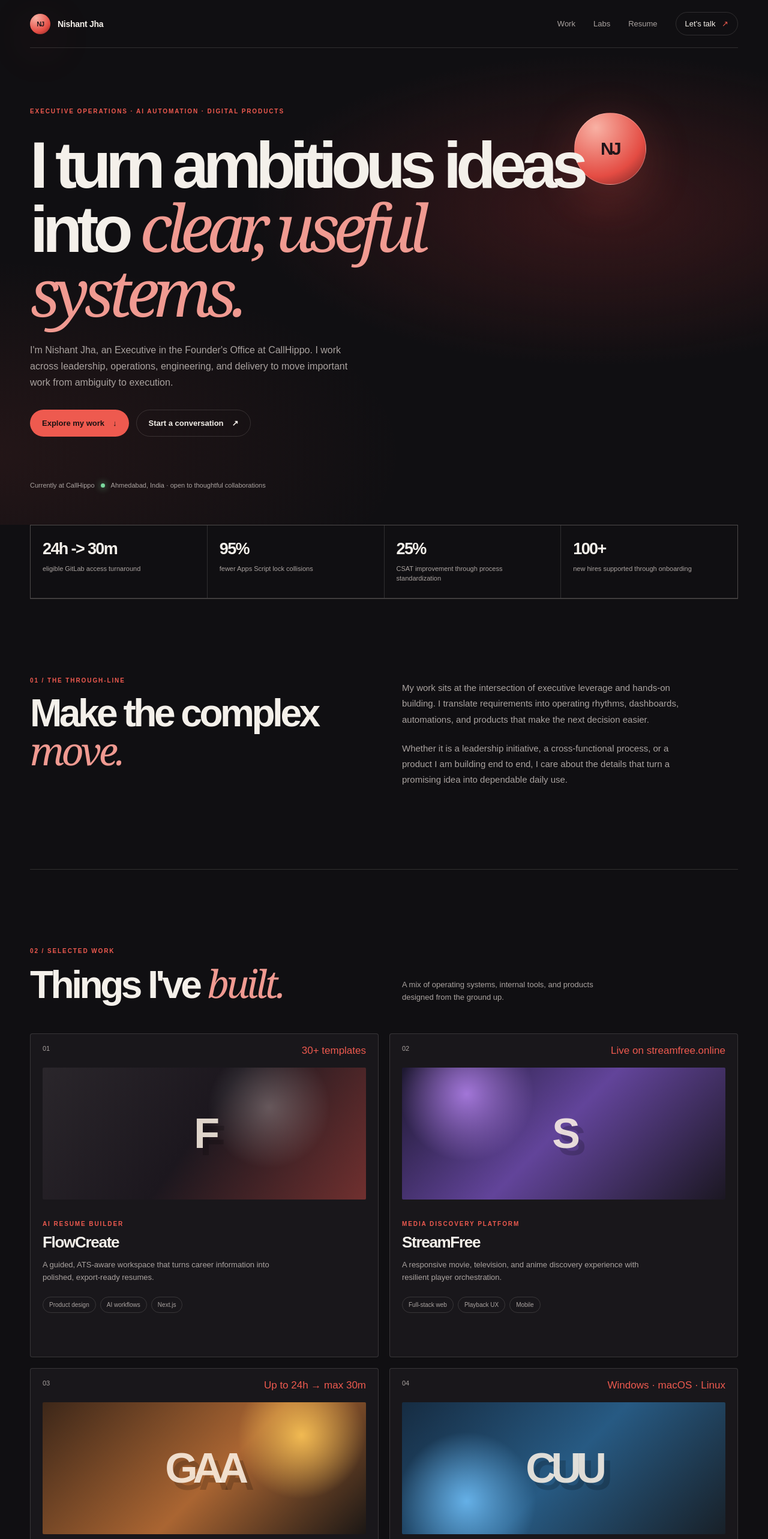
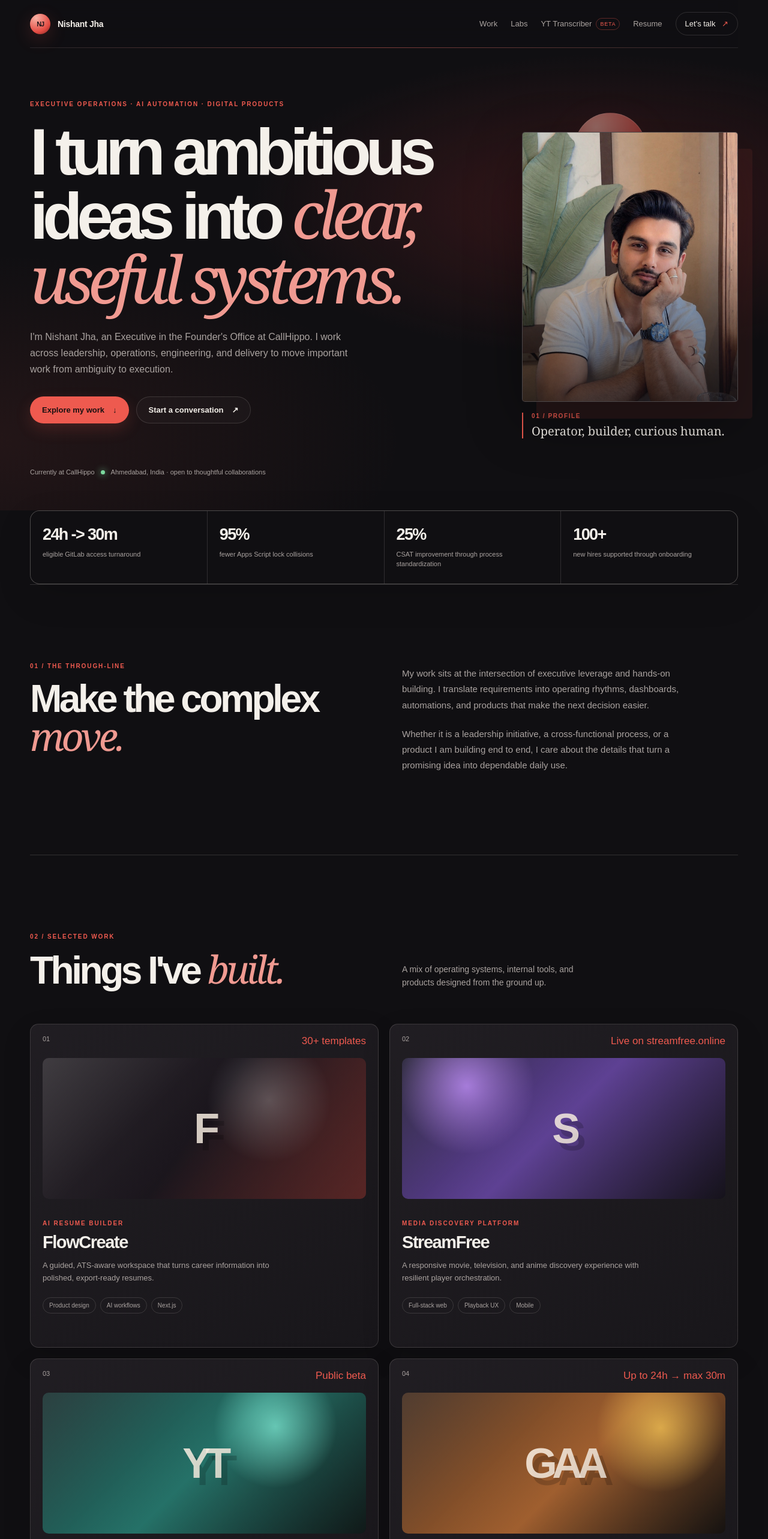
Before and after one commit to Nishantjha1997/nishant-portfolio, a Next.js app: page / in a window 1280 px wide. Shown: the top 2566 px of the page at 60% size. Built offline with nearby package versions, Linux system fonts and the light colour scheme; no server answers.

Commit message:
feat: refine portfolio and add yt transcriber

```diff
--- a/src/app/globals.css
+++ b/src/app/globals.css
@@ -61,3 +61,15 @@
 .contact-form-foot p{color:var(--muted);font-size:11px;line-height:1.55;margin:0;max-width:360px}
 @media(max-width:900px){.speech-workspace{grid-template-columns:1fr}.lab-notes{grid-template-columns:1fr}}
 @media(max-width:760px){.speech-editor,.speech-settings{padding:20px}.range-grid,.form-grid{grid-template-columns:1fr}.speech-actions .button{justify-content:center;flex:1 1 calc(50% - 9px)}.field-meta,.contact-form-foot{align-items:flex-start;flex-direction:column}.contact-form-foot .button{width:100%;justify-content:center}.contact-email{overflow-wrap:anywhere}}
+
+/* Portfolio refinement layer: clearer hierarchy, stronger personal presence, and calmer surfaces. */
+.site-header{position:sticky;top:0;background:rgba(16,15,18,.78);backdrop-filter:blur(18px);-webkit-backdrop-filter:blur(18px);border-bottom-color:rgba(244,240,234,.1)}
+.site-header:after{content:"";position:absolute;left:0;right:0;bottom:-1px;height:1px;background:linear-gradient(90deg,transparent,var(--coral),transparent);opacity:.42}
+.brand{position:relative;z-index:1}.brand .mark-small{box-shadow:0 8px 30px rgba(238,90,79,.2)}
+.top-nav{gap:22px}.top-nav a{white-space:nowrap}.nav-tool{display:inline-flex;align-items:center;gap:7px}.nav-tool span{border:1px solid rgba(238,90,79,.35);border-radius:999px;color:var(--coral);font-size:9px;letter-spacing:.08em;padding:4px 6px;text-transform:uppercase}
+.hero{display:block;min-height:720px;padding:78px 0 58px;isolation:isolate}.hero-grid{display:grid;grid-template-columns:minmax(0,1.1fr) minmax(270px,.64fr);gap:clamp(42px,8vw,120px);align-items:center;min-height:580px}.hero-copy{position:relative;z-index:1}.hero h1{max-width:820px}.hero-profile{width:min(100%,360px);justify-self:end;position:relative;z-index:1}.profile-frame{position:relative;aspect-ratio:4/5;border:1px solid rgba(244,240,234,.2);border-radius:5px;overflow:hidden;background:#221d20;box-shadow:24px 28px 0 rgba(238,90,79,.08),0 30px 90px rgba(0,0,0,.4)}.profile-frame:after{content:"";position:absolute;inset:0;background:linear-gradient(180deg,rgba(16,15,18,.02) 38%,rgba(16,15,18,.72));pointer-events:none}.profile-photo{object-fit:cover;object-position:center 22%;transition:transform .7s cubic-bezier(.2,.7,.2,1)}.hero-profile:hover .profile-photo{transform:scale(1.035)}.profile-caption{display:grid;gap:8px;border-left:2px solid var(--coral);margin-top:18px;padding-left:14px}.profile-caption span{color:var(--coral);font-size:10px;font-weight:700;letter-spacing:.16em}.profile-caption strong{font-family:Georgia,serif;font-size:20px;font-weight:400;line-height:1.2}.hero-orbit{z-index:-1;opacity:.55}.hero-orbit .mark{box-shadow:0 20px 80px rgba(238,90,79,.14)}
+.impact-strip{border-radius:16px;overflow:hidden;box-shadow:0 20px 60px rgba(0,0,0,.12)}.impact-item{transition:background .25s ease}.impact-item:hover{background:var(--panel)}
+.project-card{border-radius:14px;background:linear-gradient(145deg,rgba(33,30,35,.98),rgba(25,23,27,.98));box-shadow:0 18px 50px rgba(0,0,0,.12)}.project-card:hover{box-shadow:0 24px 70px rgba(0,0,0,.24)}.card-art{border-radius:10px;height:235px;position:relative}.card-art:after{content:"";position:absolute;inset:0;background:linear-gradient(135deg,rgba(255,255,255,.1),transparent 35%,rgba(0,0,0,.22));pointer-events:none}.card-copy h3{font-size:29px}.tag-row span{transition:border-color .2s ease,color .2s ease}.project-card:hover .tag-row span{border-color:rgba(238,90,79,.35);color:#ded6d1}
+.section-heading{margin-bottom:58px}.section-note{font-size:14px}.experience-item,.case-block{transition:padding .25s ease}.experience-item:hover{padding-left:10px;border-color:rgba(238,90,79,.35)}
+.button-primary{box-shadow:0 10px 26px rgba(238,90,79,.18)}.button-quiet{background:rgba(255,255,255,.025)}
+@media(max-width:760px){.hero{min-height:auto;padding:52px 0 54px}.hero-grid{grid-template-columns:1fr;gap:44px;min-height:0}.hero-profile{justify-self:start;width:min(82vw,350px);margin-left:6px}.hero-orbit{right:-42px;top:35px}.profile-frame{box-shadow:14px 18px 0 rgba(238,90,79,.08),0 20px 55px rgba(0,0,0,.3)}.top-nav{gap:9px}.nav-tool{font-size:10px}.nav-tool span{display:none}.top-nav .nav-cta{padding:9px 10px}.card-art{height:205px}.project-card{border-radius:12px}.section-heading{margin-bottom:36px}}
--- a/src/app/layout.tsx
+++ b/src/app/layout.tsx
@@ -11,7 +11,7 @@ export const metadata: Metadata = {
     template: "%s | Nishant Jha",
   },
   description: "Nishant Jha is an Executive in the Founder's Office at CallHippo, building AI-enabled operations, automation, internal tools, and thoughtful digital products.",
-  keywords: ["Nishant Jha", "Founder's Office", "Executive Operations", "AI Automation", "Business Operations", "Process Improvement", "Internal Tools"],
+  keywords: ["Nishant Jha", "Founder's Office", "Executive Operations", "AI Automation", "Business Operations", "Process Improvement", "Internal Tools", "YT Transcriber", "YouTube transcript tool", "GitLab access automation"],
   alternates: { canonical: siteUrl },
   manifest: "/manifest.webmanifest",
   openGraph: {
@@ -36,6 +36,7 @@ export default function RootLayout({ children }: Readonly<{ children: React.Reac
     "@context": "https://schema.org",
     "@type": "Person",
     name: "Nishant Jha",
+    image: `${siteUrl}/images/nishant-jha-profile.jpg`,
     jobTitle: "Executive, Founder's Office",
     worksFor: { "@type": "Organization", name: "CallHippo" },
     url: siteUrl,
--- a/src/app/page.tsx
+++ b/src/app/page.tsx
@@ -1,3 +1,4 @@
+import Image from "next/image";
 import Link from "next/link";
 import { ProjectCard } from "@/components/ProjectCard";
 import { Mark } from "@/components/Mark";
@@ -60,6 +61,8 @@ export default function HomePage() {
     <>
       <section className="hero page-shell">
         <div className="hero-orbit" aria-hidden="true"><Mark /></div>
+        <div className="hero-grid">
+          <div className="hero-copy">
         <p className="eyebrow reveal">Executive operations · AI automation · digital products</p>
         <h1 className="reveal delay-1">I turn ambitious ideas into <em>clear, useful systems.</em></h1>
         <p className="hero-lede reveal delay-2">I&apos;m Nishant Jha, an Executive in the Founder&apos;s Office at CallHippo. I work across leadership, operations, engineering, and delivery to move important work from ambiguity to execution.</p>
@@ -68,6 +71,12 @@ export default function HomePage() {
           <Link className="button button-quiet" href="/contact">Start a conversation <span aria-hidden="true">↗</span></Link>
         </div>
         <div className="hero-foot reveal delay-3"><span>Currently at CallHippo</span><span className="status-dot" /><span>Ahmedabad, India · open to thoughtful collaborations</span></div>
+          </div>
+          <aside className="hero-profile reveal delay-2" aria-label="About Nishant Jha">
+            <div className="profile-frame"><Image src="/images/nishant-jha-profile.jpg" alt="Nishant Jha" fill priority sizes="(max-width: 760px) 82vw, 34vw" className="profile-photo" /></div>
+            <div className="profile-caption"><span>01 / PROFILE</span><strong>Operator, builder, curious human.</strong></div>
+          </aside>
+        </div>
       </section>
 
       <section className="impact-strip page-shell" aria-label="Selected impact">
--- a/src/components/SiteHeader.tsx
+++ b/src/components/SiteHeader.tsx
@@ -11,6 +11,7 @@ export function SiteHeader() {
       <nav className="top-nav" aria-label="Primary navigation">
         <Link href="/#work">Work</Link>
         <Link href="/labs/ai-tts">Labs</Link>
+        <a className="nav-tool" href="https://youtube-scripto-scribe.vercel.app/" target="_blank" rel="noreferrer">YT Transcriber <span>Beta</span></a>
         <Link href="/resume">Resume</Link>
         <Link className="nav-cta" href="/contact">Let&apos;s talk <span aria-hidden="true">↗</span></Link>
       </nav>
--- a/src/data/projects.ts
+++ b/src/data/projects.ts
@@ -84,6 +84,43 @@ export const projects: Project[] = [
         "A reusable player shell and operating model for multiple media types and source providers.",
       ],
       disclosure: "StreamFree is a discovery and playback interface. It does not claim to host the third-party media files surfaced by external providers.",
+    },
+  },
+  {
+    slug: "yt-transcriber",
+    title: "YT Transcriber",
+    kicker: "Caption-aware transcript tool",
+    summary: "A browser-first utility that turns available YouTube caption tracks into searchable, timestamped text and exportable files.",
+    description: "YT Transcriber pairs a focused transcript workspace with strict video validation, language selection, search, timestamp links, and TXT, SRT, and WebVTT exports. It is a public beta: availability depends on whether YouTube exposes captions to the request source, and it does not bypass private or restricted media.",
+    tags: ["Vite", "Node.js", "YouTube captions", "Product UX"],
+    accent: "teal",
+    metric: "Public beta",
+    links: [
+      { label: "Open live beta", href: "https://youtube-scripto-scribe.vercel.app/" },
+      { label: "View GitHub repository", href: "https://github.com/Nishantjha1997/youtube-scripto-scribe" },
+    ],
+    details: [
+      { label: "Role", value: "Product, UX, and full-stack implementation" },
+      { label: "Focus", value: "Caption extraction, search, export, resilient errors" },
+      { label: "Outcome", value: "A compact transcript workflow that stays clear about caption availability" },
+    ],
+    flow: [
+      { label: "01", value: "Validate a YouTube URL or video ID" },
+      { label: "02", value: "Choose an exposed caption language and search the transcript" },
+      { label: "03", value: "Jump by timestamp or export TXT, SRT, and WebVTT" },
+    ],
+    caseStudy: {
+      challenge: "Transcript tools often hide whether a result is real, which language was selected, or why a video cannot be extracted. The product needed a fast, readable flow with honest failure states.",
+      decisions: [
+        "Replaced placeholder success states with a same-origin Node extraction route backed by a community caption package.",
+        "Added language selection, transcript search, timestamp navigation, bounded responses, caching, and rate limits.",
+        "Kept the interface explicit about public-beta limits: caption availability varies by video and request origin.",
+      ],
+      outcomes: [
+        "A focused workflow from video URL to searchable transcript and download-ready caption formats.",
+        "A reusable example of pairing a polished interface with transparent upstream reliability boundaries.",
+      ],
+      disclosure: "This is a public beta. It only works when a caption track is exposed to the service; it does not bypass private videos, restricted captions, or YouTube access controls.",
     },
   },
   {
```
Also changed, not shown: public/images/nishant-jha-profile.jpg (added), 1 other file (tests, documents, lock files or other folders).
